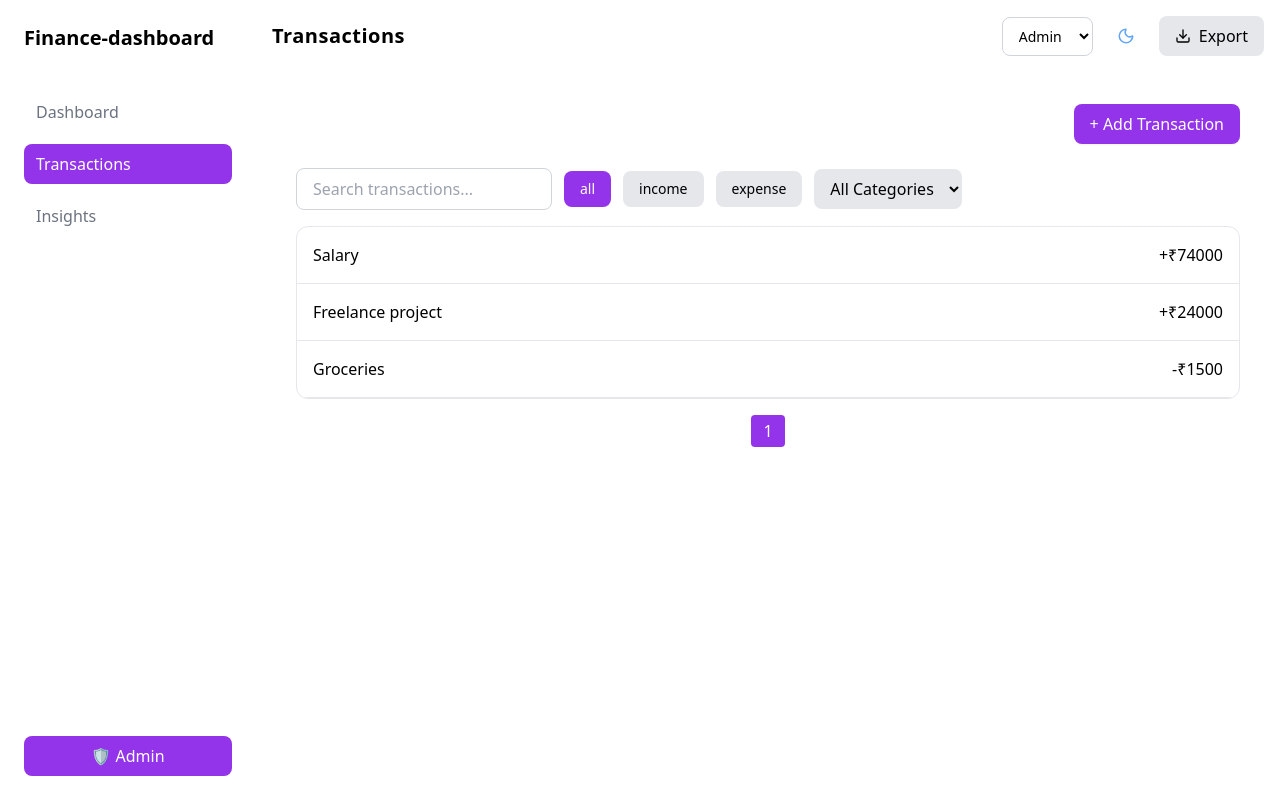
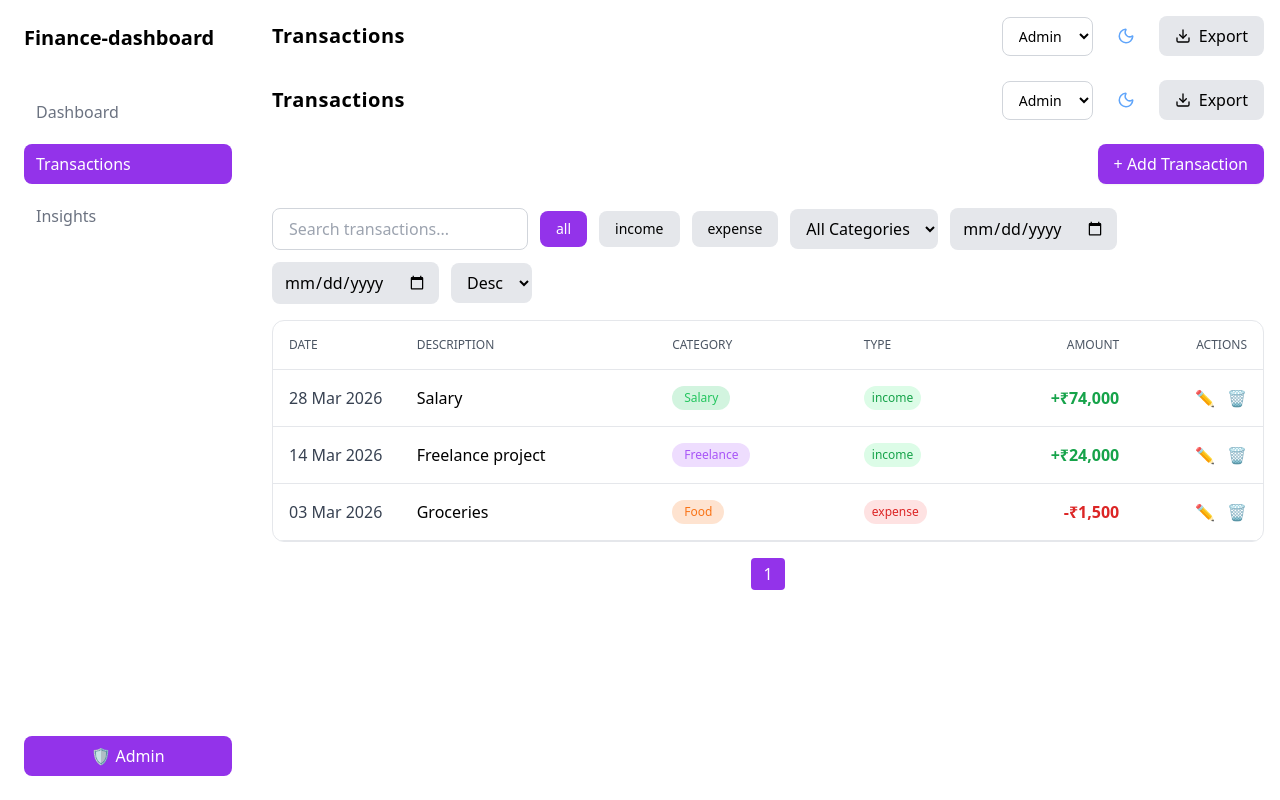
Before and after one commit to vinay7376/finance-dashboard, a React (Vite) app: page /transactions in a window 1280 px wide. Built offline with nearby package versions, Linux system fonts and the light colour scheme.

Commit message:
Update Transactions.jsx

```diff
--- a/src/pages/Transactions.jsx
+++ b/src/pages/Transactions.jsx
@@ -1,4 +1,5 @@
 import { useState } from "react";
+import Topbar from "../components/layout/Topbar";
 import { useFinance } from "../hooks/useFinance";
 import TransactionModal from "../components/transactions/TransactionModal";
 
@@ -47,6 +48,7 @@ export default function Transactions() {
 const matchTo = !toDate || date <= new Date(toDate);
 
 return matchType && matchSearch && matchCategory && matchFrom && matchTo;
+
 });
 
 filtered.sort((a, b) =>
@@ -57,10 +59,13 @@ export default function Transactions() {
 const paginated = filtered.slice((page - 1) * limit, page * limit);
 
 return (
-    <div className="p-6">
+<div>
+<Topbar />
 
 {/* HEADER */}
   <div className="flex justify-end items-center mb-6">
+    <h1 className="hidden text-2xl font-bold">Transactions</h1>
+
     {role === "admin" && (
       <button
         onClick={() => {
@@ -78,7 +83,7 @@ export default function Transactions() {
   <div className="flex flex-wrap gap-3 mb-4 items-center">
     <input
       placeholder="Search transactions..."
-          className="bg-white dark:bg-[#0f172a] px-4 py-2 rounded-lg w-64 border border-gray-300 dark:border-gray-700"
+      className="bg-white dark:bg-[#0f172a] text-black dark:text-white px-4 py-2 rounded-lg w-64 outline-none border border-gray-300 dark:border-gray-700"
       value={search}
       onChange={(e) => setSearch(e.target.value)}
     />
@@ -90,7 +95,7 @@ export default function Transactions() {
         className={`px-4 py-2 rounded-lg text-sm ${
           filter === t
             ? "bg-purple-600 text-white"
-                : "bg-gray-200 dark:bg-[#0f172a]"
+            : "bg-gray-200 dark:bg-[#0f172a] text-black dark:text-gray-400"
         }`}
       >
         {t}
@@ -98,7 +103,7 @@ export default function Transactions() {
     ))}
 
     <select
-          className="bg-gray-200 dark:bg-[#0f172a] px-3 py-2 rounded-lg"
+      className="bg-gray-200 dark:bg-[#0f172a] text-black dark:text-white px-3 py-2 rounded-lg"
       onChange={(e) => setCategory(e.target.value)}
     >
       <option value="all">All Categories</option>
@@ -106,19 +111,87 @@ export default function Transactions() {
         <option key={c}>{c}</option>
       ))}
     </select>
+
+    <input
+      type="date"
+      onChange={(e) => setFromDate(e.target.value)}
+      className="bg-gray-200 dark:bg-[#0f172a] text-black dark:text-white px-3 py-2 rounded-lg"
+    />
+
+    <input
+      type="date"
+      onChange={(e) => setToDate(e.target.value)}
+      className="bg-gray-200 dark:bg-[#0f172a] text-black dark:text-white px-3 py-2 rounded-lg"
+    />
+
+    <select
+      className="bg-gray-200 dark:bg-[#0f172a] text-black dark:text-white px-3 py-2 rounded-lg"
+      onChange={(e) => setSort(e.target.value)}
+    >
+      <option value="desc">Desc</option>
+      <option value="asc">Asc</option>
+    </select>
   </div>
 
   {/* TABLE */}
-      <div className="bg-white dark:bg-[#0f172a] rounded-xl overflow-hidden border">
-        {paginated.map((t, i) => (
+  <div className="bg-white dark:bg-[#0f172a] rounded-xl overflow-hidden border border-gray-200 dark:border-gray-800">
+    <div className="grid grid-cols-[1fr_2fr_1.5fr_1fr_1fr_1fr] p-4 text-gray-600 dark:text-gray-400 text-xs border-b border-gray-200 dark:border-gray-700 uppercase">
+      <span>Date</span>
+      <span>Description</span>
+      <span>Category</span>
+      <span>Type</span>
+      <span className="text-right">Amount</span>
+      <span className="text-right">Actions</span>
+    </div>
+
+    {paginated.length === 0 ? (
+      <div className="p-6 text-center text-gray-500">
+        No transactions found 🚫
+      </div>
+    ) : (
+      paginated.map((t, i) => (
         <div
           key={i}
-            className="flex justify-between p-4 border-b items-center"
+          className="grid grid-cols-[1fr_2fr_1.5fr_1fr_1fr_1fr] p-4 border-b border-gray-200 dark:border-gray-800 items-center hover:bg-gray-100 dark:hover:bg-[#020617] transition"
         >
-            <span>{t.title}</span>
-            <span>{t.type === "income" ? "+" : "-"}₹{t.amount}</span>
+          <span className="text-gray-700 dark:text-gray-300">{t.date}</span>
+          <span className="font-medium">{t.title}</span>
+
+          <span
+            className={`inline-block px-3 py-1 text-xs rounded-full w-fit ${
+              categoryColors[t.category] || "bg-gray-200 text-gray-700"
+            }`}
+          >
+            {t.category}
+          </span>
+
+          <span
+            className={`px-2 py-1 rounded-full text-xs w-fit ${
+              t.type === "income"
+                ? "bg-green-100 text-green-600 dark:bg-green-500/20 dark:text-green-400"
+                : "bg-red-100 text-red-600 dark:bg-red-500/20 dark:text-red-400"
+            }`}
+          >
+            {t.type}
+          </span>
+
+          <span
+            className={`text-right font-semibold ${
+              t.type === "income"
+                ? "text-green-600 dark:text-green-400"
+                : "text-red-600 dark:text-red-400"
+            }`}
+          >
+            {t.type === "income" ? "+" : "-"}₹{t.amount.toLocaleString()}
+          </span>
+
+          <div className="flex justify-end gap-3 text-gray-500">
+            <button className="hover:text-blue-500">✏️</button>
+            <button className="hover:text-red-500">🗑️</button>
           </div>
-        ))}
+        </div>
+      ))
+    )}
   </div>
 
   {/* PAGINATION */}
@@ -130,7 +203,7 @@ export default function Transactions() {
         className={`px-3 py-1 rounded ${
           page === i + 1
             ? "bg-purple-600 text-white"
-                : "bg-gray-200"
+            : "bg-gray-200 dark:bg-gray-700"
         }`}
       >
         {i + 1}
@@ -155,11 +228,13 @@ export default function Transactions() {
             date: new Date().toLocaleDateString("en-GB"),
           });
         }
+
         setShowModal(false);
         setEditIndex(null);
       }}
     />
   )}
 </div>
+
 );
 }
```
Lines whose indentation alone changed are shown as unchanged.
